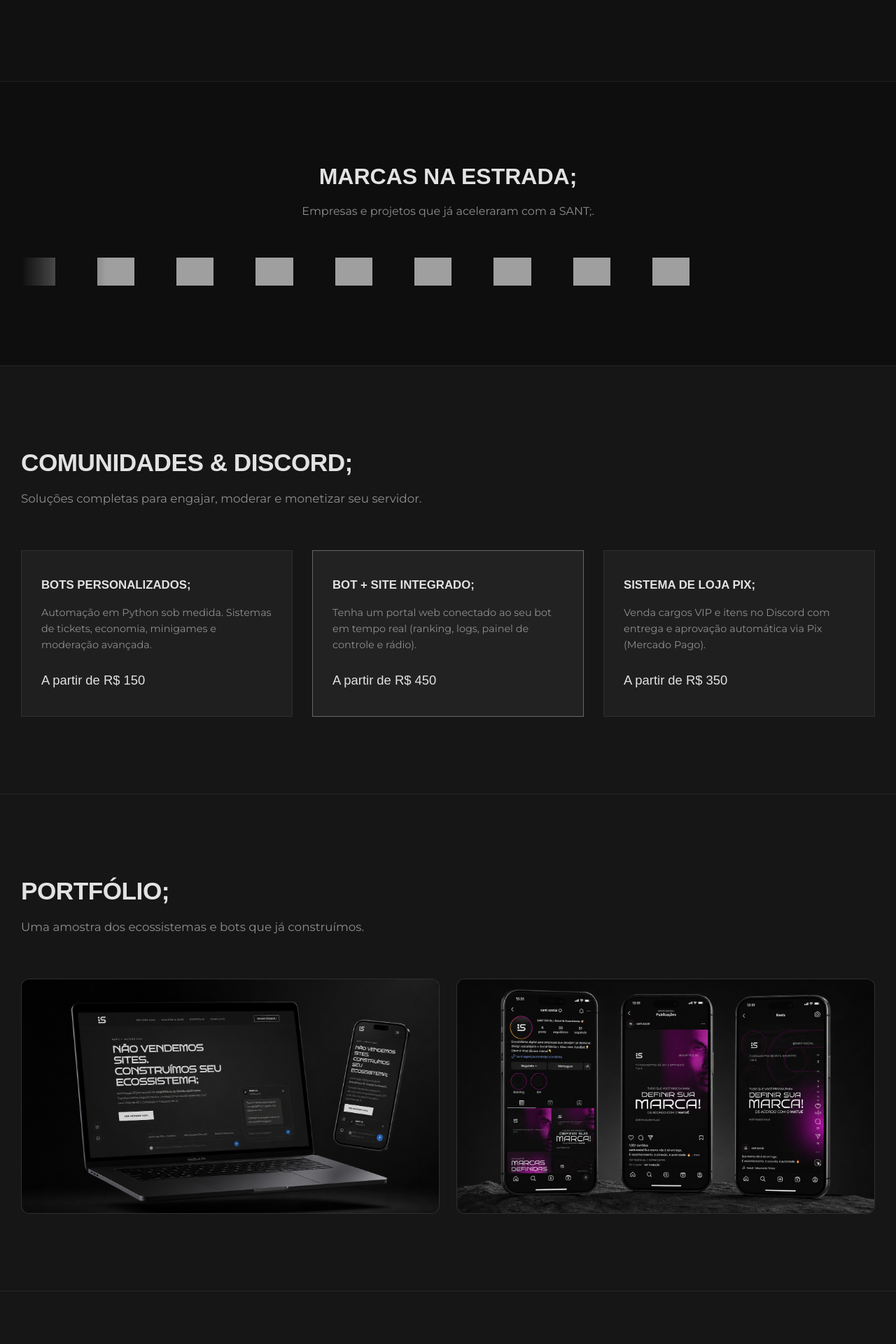
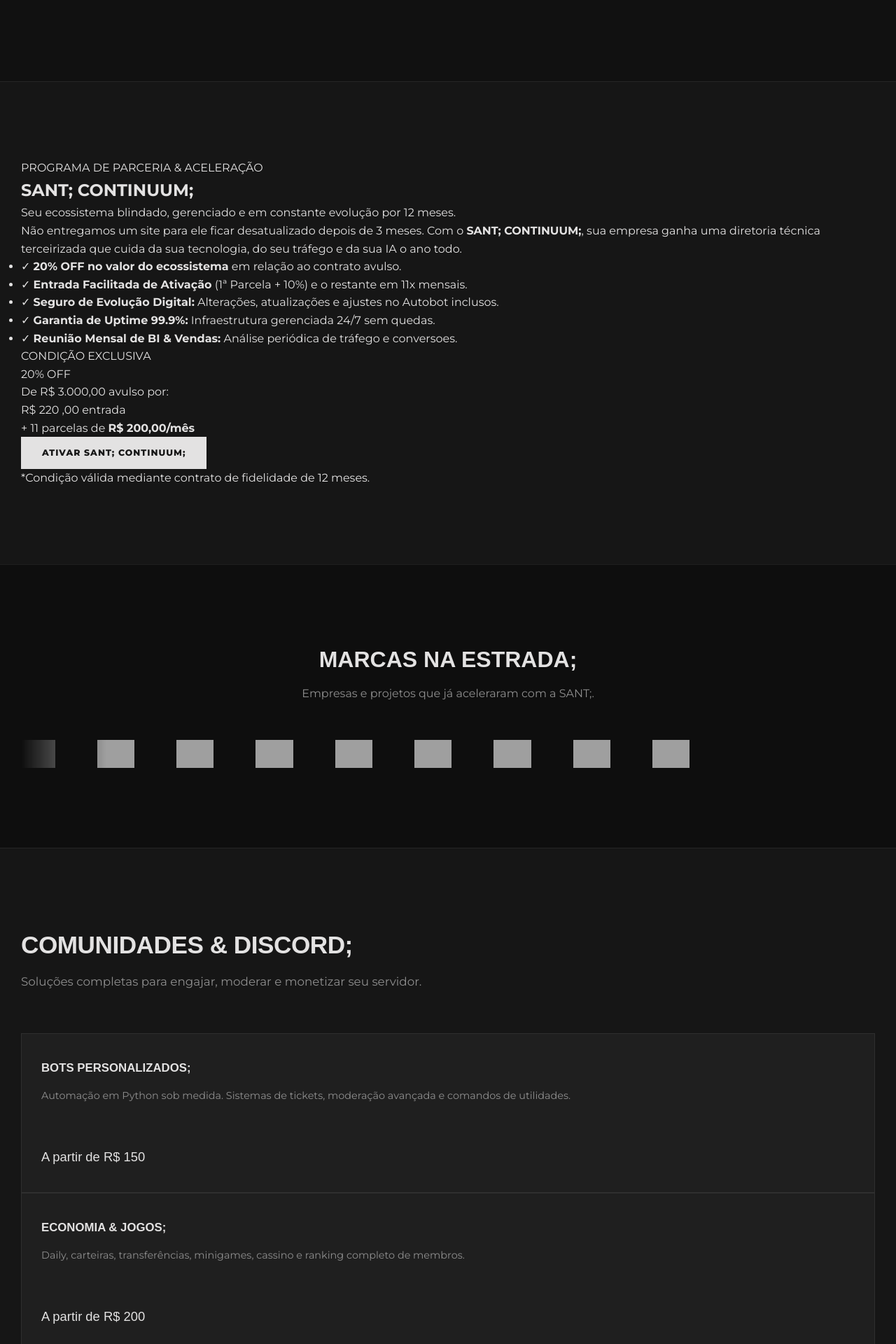
Before and after one commit to uisk021/sant, a Flask app: page / in a window 1280 px wide. Shown: the part 1280-3200 px from the top of the page at 70% size. Run offline with Flask 3, Linux system fonts and the light colour scheme; some web fonts are replaced; grey boxes are pictures that could not be loaded.

Commit message:
Update index.html

```diff
--- a/templates/index.html
+++ b/templates/index.html
@@ -25,6 +25,7 @@
             <!-- Links do Menu -->
             <ul class="nav-menu">
                 <li><a href="#metodologia">MÉTODO AGA;</a></li>
+                <li><a href="#continuum">SANT; CONTINUUM;</a></li>
                 <li><a href="#discord">DISCORD & BOTS</a></li>
                 <li><a href="#portfolio">PORTFÓLIO</a></li>
                 <li><a href="#produtos">TEMPLATES</a></li>
@@ -61,7 +62,7 @@
         </div>
     </section>
 
-    <!-- ========== TIMELINE HORIZONTAL (MÉTODO AGA;) ========== -->
+    <!-- ========== TIMELINE HORIZONTAL (MÉTODO AGA; - PURA AUTORIDADE) ========== -->
     <section id="metodologia" class="section timeline-section">
         <div class="container">
             <h2 class="section-title-left">MÉTODO AGA;</h2>
@@ -70,7 +71,7 @@
 
         <div class="timeline-wrapper">
             <div class="timeline-track">
-                <!-- Etapa 1: Arquitetura -->
+                <!-- Etapa 1 -->
                 <div class="timeline-item">
                     <div class="timeline-dot"></div>
                     <span class="step-number">01</span>
@@ -78,7 +79,7 @@
                     <p><strong>[ARQUITETURA]</strong> Redefinição de posicionamento. Criação de identidade visual marcante, manual de marca e design estratégico para você se destacar da concorrência no primeiro olhar.</p>
                 </div>
 
-                <!-- Etapa 2: Gestão -->
+                <!-- Etapa 2 -->
                 <div class="timeline-item">
                     <div class="timeline-dot"></div>
                     <span class="step-number">02</span>
@@ -86,7 +87,7 @@
                     <p><strong>[GESTÃO]</strong> Aquisição de leads acelerada. Gestão de tráfego pago (Meta & Google Ads) focada em diminuir seu Custo Por Lead e trazer clientes qualificados todos os dias.</p>
                 </div>
 
-                <!-- Etapa 3: Gestão -->
+                <!-- Etapa 3 -->
                 <div class="timeline-item">
                     <div class="timeline-dot"></div>
                     <span class="step-number">03</span>
@@ -94,7 +95,7 @@
                     <p><strong>[GESTÃO]</strong> Conteúdo que gera autoridade. Planejamento editorial, design de postagens e retenção de comunidade para aquecer seu público antes da venda.</p>
                 </div>
 
-                <!-- Etapa 4: Gestão -->
+                <!-- Etapa 4 -->
                 <div class="timeline-item">
                     <div class="timeline-dot"></div>
                     <span class="step-number">04</span>
@@ -102,12 +103,62 @@
                     <p><strong>[GESTÃO]</strong> Decisões baseadas em dados. Dashboards em tempo real para monitorar vendas, origens de tráfego e o ROI de cada centavo investido no seu negócio.</p>
                 </div>
 
-                <!-- Etapa 5: Autonomia (O Coração) -->
+                <!-- Etapa 5 -->
                 <div class="timeline-item destaque">
                     <div class="timeline-dot"></div>
                     <span class="step-number">05</span>
                     <h3>Web + Autobot;</h3>
                     <p><strong>[AUTONOMIA]</strong> O coração do ecossistema. Desenvolvemos seu site ultra-rápido integrado a um Autobot de IA que atende, qualifica e envia o lead quente direto para o seu WhatsApp 24/7.</p>
+                </div>
+            </div>
+        </div>
+    </section>
+
+    <!-- ========== DESTAQUE EXCLUSIVO: SANT; CONTINUUM; ========== -->
+    <section id="continuum" class="section continuum-section">
+        <div class="container">
+            <div class="continuum-card">
+                <div class="continuum-badge">PROGRAMA DE PARCERIA & ACELERAÇÃO</div>
+                <h2 class="continuum-title">SANT; CONTINUUM<span class="semicolon">;</span></h2>
+                <p class="continuum-subtitle">Seu ecossistema blindado, gerenciado e em constante evolução por 12 meses.</p>
+
+                <div class="continuum-grid">
+                    <div class="continuum-info">
+                        <p class="continuum-text">
+                            Não entregamos um site para ele ficar desatualizado depois de 3 meses.
+                            Com o <strong>SANT; CONTINUUM;</strong>, sua empresa ganha uma diretoria técnica terceirizada que cuida da sua tecnologia, do seu tráfego e da sua IA o ano todo.
+                        </p>
+
+                        <ul class="continuum-benefits">
+                            <li><span class="check">✓</span> <strong>20% OFF no valor do ecossistema</strong> em relação ao contrato avulso.</li>
+                            <li><span class="check">✓</span> <strong>Entrada Facilitada de Ativação</strong> (1ª Parcela + 10%) e o restante em 11x mensais.</li>
+                            <li><span class="check">✓</span> <strong>Seguro de Evolução Digital:</strong> Alterações, atualizações e ajustes no Autobot inclusos.</li>
+                            <li><span class="check">✓</span> <strong>Garantia de Uptime 99.9%:</strong> Infraestrutura gerenciada 24/7 sem quedas.</li>
+                            <li><span class="check">✓</span> <strong>Reunião Mensal de BI & Vendas:</strong> Análise periódica de tráfego e conversoes.</li>
+                        </ul>
+                    </div>
+
+                    <div class="continuum-pricing-box">
+                        <span class="box-tag">CONDIÇÃO EXCLUSIVA</span>
+                        <div class="discount-badge">20% OFF</div>
+                        <div class="pricing-display">
+                            <span class="price-from">De R$ 3.000,00 avulso por:</span>
+                            <div class="price-main">
+                                <span class="price-currency">R$</span>
+                                <span class="price-val">220</span>
+                                <span class="price-cents">,00</span>
+                                <span class="price-period">entrada</span>
+                            </div>
+                            <span class="price-sub">+ 11 parcelas de <strong>R$ 200,00/mês</strong></span>
+                        </div>
+
+                        <a href="https://wa.me/5511999999999?text=Ol%C3%A1%20SANT%3B!%20Gostaria%20de%20saber%20mais%20sobre%20o%20SANT%3B%20CONTINUUM%3B."
+                           target="_blank"
+                           class="btn btn-primary btn-continuum">
+                            ATIVAR SANT; CONTINUUM;
+                        </a>
+                        <p class="pricing-note">*Condição válida mediante contrato de fidelidade de 12 meses.</p>
+                    </div>
                 </div>
             </div>
         </div>
@@ -164,21 +215,30 @@
             <h2 class="section-title-left">COMUNIDADES & DISCORD;</h2>
             <p class="section-subtitle-left">Soluções completas para engajar, moderar e monetizar seu servidor.</p>
 
-            <div class="grid-3">
+            <div class="grid-4">
                 <div class="card">
                     <h3>BOTS PERSONALIZADOS;</h3>
-                    <p>Automação em Python sob medida. Sistemas de tickets, economia, minigames e moderação avançada.</p>
+                    <p>Automação em Python sob medida. Sistemas de tickets, moderação avançada e comandos de utilidades.</p>
                     <span class="card-price">A partir de R$ 150</span>
                 </div>
-                <div class="card card-highlight">
-                    <h3>BOT + SITE INTEGRADO;</h3>
-                    <p>Tenha um portal web conectado ao seu bot em tempo real (ranking, logs, painel de controle e rádio).</p>
-                    <span class="card-price">A partir de R$ 450</span>
+
+                <div class="card">
+                    <h3>ECONOMIA & JOGOS;</h3>
+                    <p>Daily, carteiras, transferências, minigames, cassino e ranking completo de membros.</p>
+                    <span class="card-price">A partir de R$ 200</span>
                 </div>
+
                 <div class="card">
                     <h3>SISTEMA DE LOJA PIX;</h3>
                     <p>Venda cargos VIP e itens no Discord com entrega e aprovação automática via Pix (Mercado Pago).</p>
                     <span class="card-price">A partir de R$ 350</span>
+                </div>
+
+                <div class="card card-highlight">
+                    <div class="card-tag-badge">MAIS COMPLETO</div>
+                    <h3>BOT + PORTAL WEB;</h3>
+                    <p>Assim como o nosso famoso <strong>Patinho Bot</strong>: bot em Python integrado a um portal web completo com ranking, rádio e logs.</p>
+                    <span class="card-price">A partir de R$ 450</span>
                 </div>
             </div>
         </div>
```
